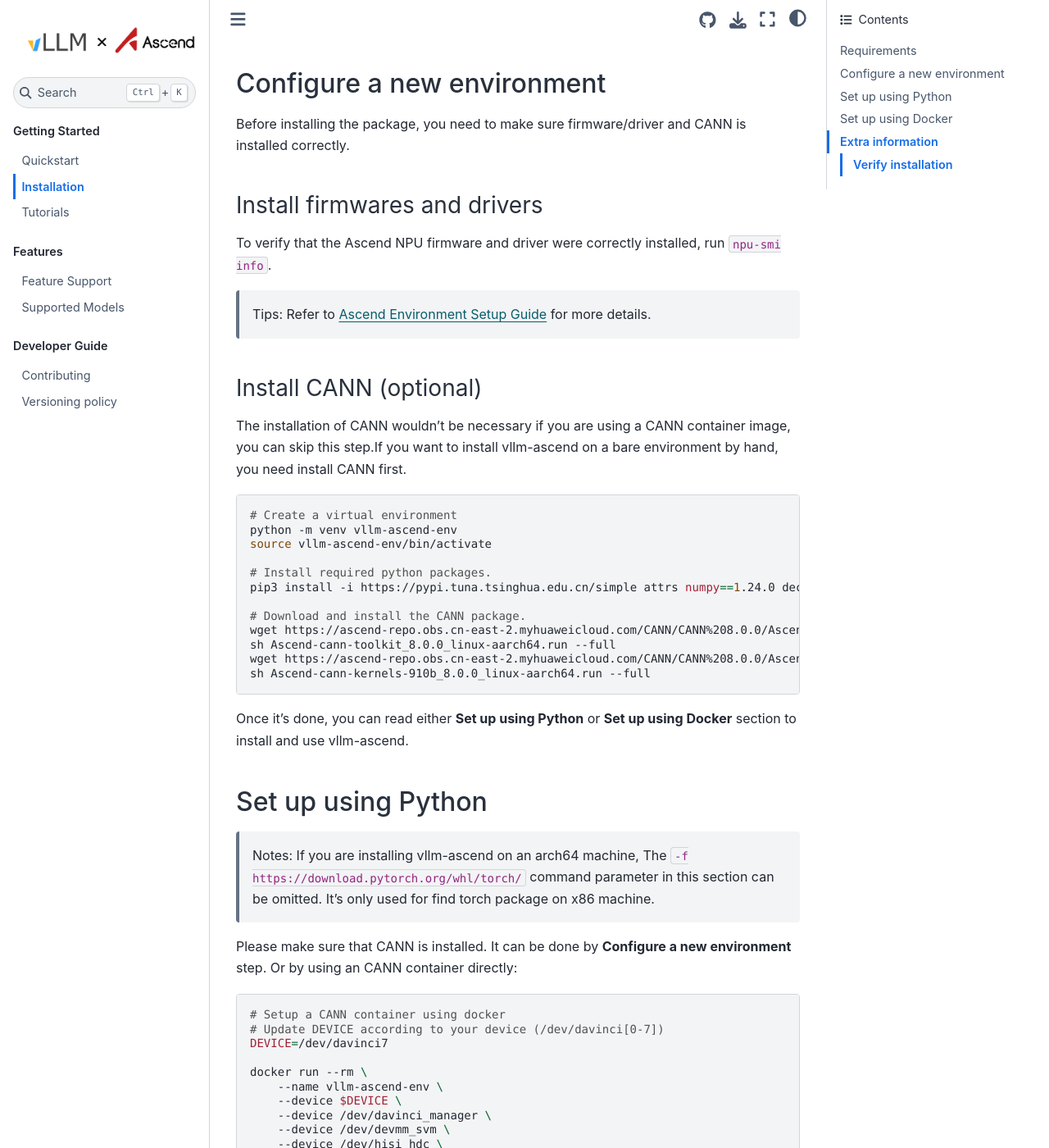
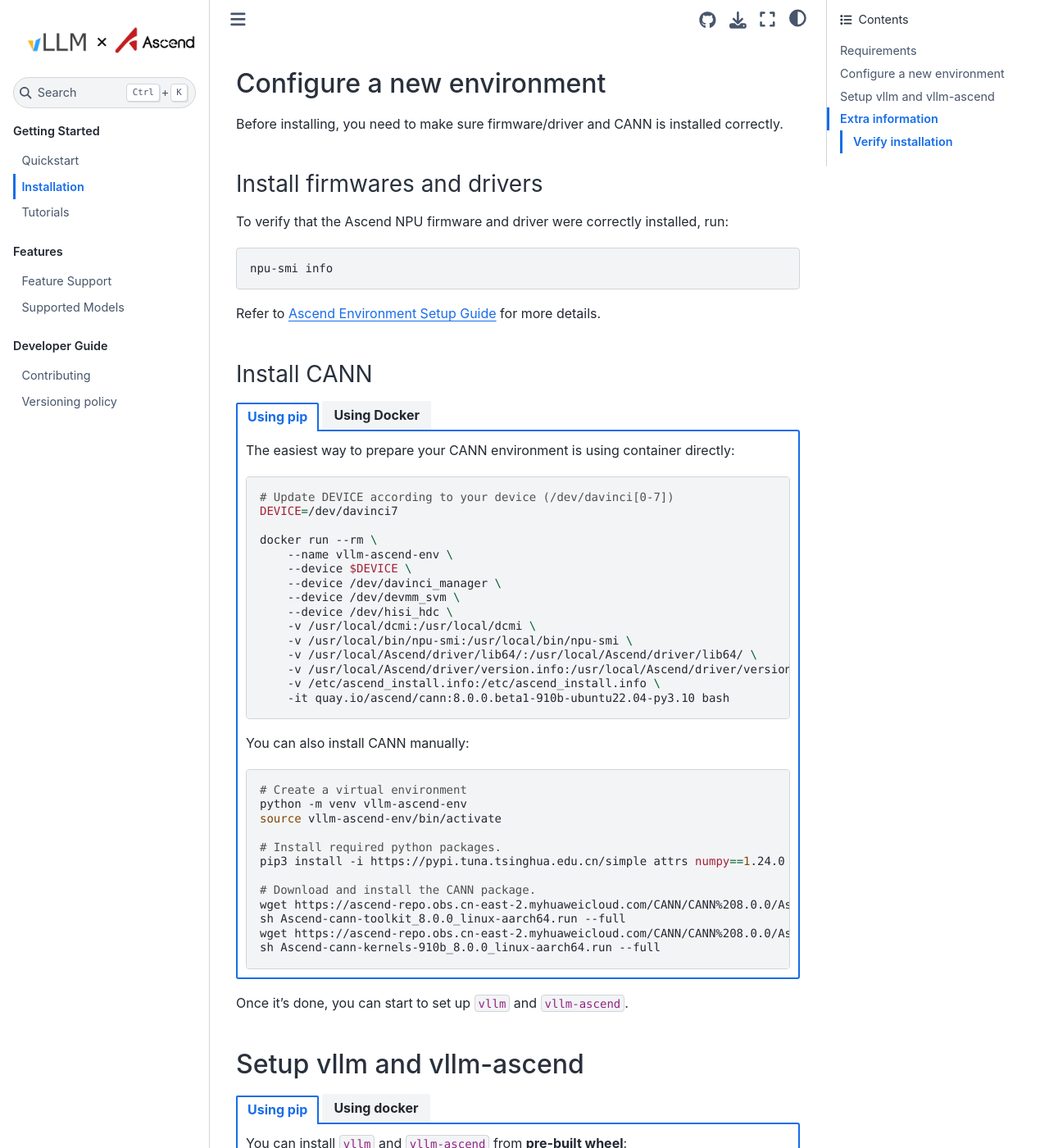
Before and after one commit to zzhx1/vllm-ascend, a Sphinx documentation site: the page built from docs/source/installation.md, in a window 1280 px wide and 1400 px high, scrolled down 532 px. Shown: the whole window at 82% size. Built offline with Sphinx 7.4.7 and the Sphinx Book theme 1.1.4, drawn with Linux system fonts in a browser that asks for light colours; some of the changed text lies outside the part shown.

Commit message:
[Docs] Refeactor installation doc (#78)
### What this PR does / why we need it?
Refeactor installation doc

### Does this PR introduce _any_ user-facing change?
No

### How was this patch tested?
CI, preview

Signed-off-by: Yikun Jiang <yikunkero@gmail.com>

````diff
--- a/docs/source/installation.md
+++ b/docs/source/installation.md
@@ -17,43 +17,30 @@
 
 ## Configure a new environment
 
-Before installing the package,  you need to make sure firmware/driver and CANN is installed correctly.
+Before installing, you need to make sure firmware/driver and CANN is installed correctly.
 
 ### Install firmwares and drivers
 
-To verify that the Ascend NPU firmware and driver were correctly installed, run `npu-smi info`.
-
-> Tips: Refer to [Ascend Environment Setup Guide](https://ascend.github.io/docs/sources/ascend/quick_install.html) for more details.
-
-### Install CANN (optional)
-
-The installation of CANN wouldn’t be necessary if you are using a CANN container image, you can skip this step.If you want to install vllm-ascend on a bare environment by hand, you need install CANN first.
+To verify that the Ascend NPU firmware and driver were correctly installed, run:
 
 ```bash
-# Create a virtual environment
-python -m venv vllm-ascend-env
-source vllm-ascend-env/bin/activate
-
-# Install required python packages.
-pip3 install -i https://pypi.tuna.tsinghua.edu.cn/simple attrs numpy==1.24.0 decorator sympy cffi pyyaml pathlib2 psutil protobuf scipy requests absl-py wheel typing_extensions
-
-# Download and install the CANN package.
-wget https://ascend-repo.obs.cn-east-2.myhuaweicloud.com/CANN/CANN%208.0.0/Ascend-cann-toolkit_8.0.0_linux-aarch64.run
-sh Ascend-cann-toolkit_8.0.0_linux-aarch64.run --full
-wget https://ascend-repo.obs.cn-east-2.myhuaweicloud.com/CANN/CANN%208.0.0/Ascend-cann-kernels-910b_8.0.0_linux-aarch64.run
-sh Ascend-cann-kernels-910b_8.0.0_linux-aarch64.run --full
+npu-smi info
 ```
 
-Once it's done, you can read either **Set up using Python** or **Set up using Docker** section to install and use vllm-ascend.
+Refer to [Ascend Environment Setup Guide](https://ascend.github.io/docs/sources/ascend/quick_install.html) for more details.
 
-## Set up using Python
+### Install CANN
 
-> Notes: If you are installing vllm-ascend on an arch64 machine, The `-f https://download.pytorch.org/whl/torch/` command parameter in this section can be omitted. It's only used for find torch package on x86 machine.
+:::::{tab-set}
+:sync-group: install
 
-Please make sure that CANN is installed. It can be done by **Configure a new environment** step. Or by using an CANN container directly:
+::::{tab-item} Using pip
+:selected:
+:sync: pip
+
+The easiest way to prepare your CANN environment is using container directly:
 
 ```bash
-# Setup a CANN container using docker
 # Update DEVICE according to your device (/dev/davinci[0-7])
 DEVICE=/dev/davinci7
 
@@ -71,58 +58,75 @@
     -it quay.io/ascend/cann:8.0.0.beta1-910b-ubuntu22.04-py3.10 bash
 ```
 
-Then you can install vllm-ascend from **pre-built wheel** or **source code**.
-
-### Install from Pre-built wheels (Not support yet)
-
-1. Install vllm
-
-    Since vllm on pypi is not compatible with cpu, we need to install vllm from source code.
-
-    ```bash
-    git clone --depth 1 --branch v0.7.1 https://github.com/vllm-project/vllm
-    cd vllm
-    VLLM_TARGET_DEVICE=empty pip install . -f https://download.pytorch.org/whl/torch/
-    ```
-
-2. Install vllm-ascend
-
-    ```bash
-    pip install vllm-ascend -f https://download.pytorch.org/whl/torch/
-    ```
-
-### Install from source code
-
-1. Install vllm
-
-    ```bash
-    git clone https://github.com/vllm-project/vllm
-    cd vllm
-    VLLM_TARGET_DEVICE=empty pip install . -f https://download.pytorch.org/whl/torch/
-    ```
-
-2. Install vllm-ascend
-
-    ```bash
-    git clone https://github.com/vllm-project/vllm-ascend.git
-    cd vllm-ascend
-    pip install -e . -f https://download.pytorch.org/whl/torch/
-    ```
-
-## Set up using Docker
-
-> Tips: CANN, torch, torch_npu, vllm and vllm_ascend are pre-installed in the Docker image already.
-
-### Pre-built images (Not support yet)
-
-Just pull the image and run it with bash.
+You can also install CANN manually:
 
 ```bash
-docker pull quay.io/ascend/vllm-ascend:latest
+# Create a virtual environment
+python -m venv vllm-ascend-env
+source vllm-ascend-env/bin/activate
+
+# Install required python packages.
+pip3 install -i https://pypi.tuna.tsinghua.edu.cn/simple attrs numpy==1.24.0 decorator sympy cffi pyyaml pathlib2 psutil protobuf scipy requests absl-py wheel typing_extensions
+
+# Download and install the CANN package.
+wget https://ascend-repo.obs.cn-east-2.myhuaweicloud.com/CANN/CANN%208.0.0/Ascend-cann-toolkit_8.0.0_linux-aarch64.run
+sh Ascend-cann-toolkit_8.0.0_linux-aarch64.run --full
+wget https://ascend-repo.obs.cn-east-2.myhuaweicloud.com/CANN/CANN%208.0.0/Ascend-cann-kernels-910b_8.0.0_linux-aarch64.run
+sh Ascend-cann-kernels-910b_8.0.0_linux-aarch64.run --full
+```
+
+::::
+
+::::{tab-item} Using Docker
+:sync: docker
+No more extra step if you are using `vllm-ascend` image.
+::::
+:::::
+
+Once it's done, you can start to set up `vllm` and `vllm-ascend`.
+
+## Setup vllm and vllm-ascend
+
+:::::{tab-set}
+:sync-group: install
+
+::::{tab-item} Using pip
+:selected:
+:sync: pip
+
+You can install `vllm` and `vllm-ascend` from **pre-built wheel**:
+
+```bash
+pip install vllm vllm-ascend -f https://download.pytorch.org/whl/torch/
+```
+
+or build from **source code**:
+
+```bash
+git clone https://github.com/vllm-project/vllm
+cd vllm
+VLLM_TARGET_DEVICE=empty pip install . -f https://download.pytorch.org/whl/torch/
+
+git clone https://github.com/vllm-project/vllm-ascend.git
+cd vllm-ascend
+pip install -e . -f https://download.pytorch.org/whl/torch/
+```
+
+::::
+
+::::{tab-item} Using docker
+:sync: docker
+
+You can just pull the **prebuilt image** and run it with bash.
+
+```bash
+
 
 # Update DEVICE according to your device (/dev/davinci[0-7])
 DEVICE=/dev/davinci7
-
+# Update the vllm-ascend image
+IMAGE=quay.io/ascend/vllm-ascend:main
+docker pull $IMAGE
 docker run --rm \
     --name vllm-ascend-env \
     --device $DEVICE \
@@ -134,35 +138,20 @@
     -v /usr/local/Ascend/driver/lib64/:/usr/local/Ascend/driver/lib64/ \
     -v /usr/local/Ascend/driver/version.info:/usr/local/Ascend/driver/version.info \
     -v /etc/ascend_install.info:/etc/ascend_install.info \
-    -it quay.io/ascend/vllm-ascend:0.7.1rc1 bash
+    -it $IMAGE bash
 ```
 
-### Build image from source
-
-If you want to build the docker image from main branch, you can do it by following steps:
+or build IMAGE from **source code**:
 
 ```bash
 git clone https://github.com/vllm-project/vllm-ascend.git
 cd vllm-ascend
+docker build -t vllm-ascend-dev-image:latest -f ./Dockerfile .
+```
 
-docker build -t vllm-ascend-dev-image:latest -f ./Dockerfile .
+::::
 
-# Update DEVICE according to your device (/dev/davinci[0-7])
-DEVICE=/dev/davinci7
-
-docker run --rm \
-    --name vllm-ascend-env \
-    --device $DEVICE \
-    --device /dev/davinci_manager \
-    --device /dev/devmm_svm \
-    --device /dev/hisi_hdc \
-    -v /usr/local/dcmi:/usr/local/dcmi \
-    -v /usr/local/bin/npu-smi:/usr/local/bin/npu-smi \
-    -v /usr/local/Ascend/driver/lib64/:/usr/local/Ascend/driver/lib64/ \
-    -v /usr/local/Ascend/driver/version.info:/usr/local/Ascend/driver/version.info \
-    -v /etc/ascend_install.info:/etc/ascend_install.info \
-    -it vllm-ascend-dev-image:latest bash
-```
+:::::
 
 ## Extra information
 
````
Also changed, not shown: README.md (+2 -1 lines), README.zh.md (+1 -1 lines).
